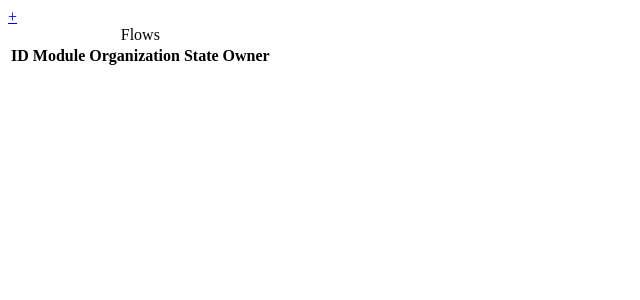
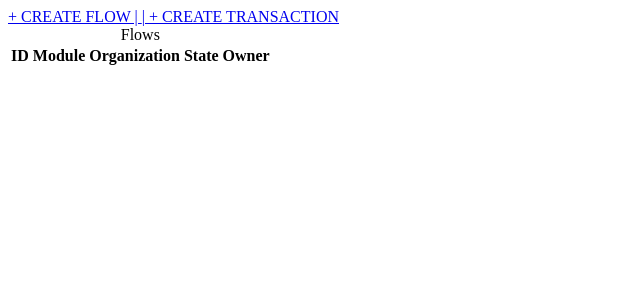
Before and after one commit to Ana-Luiza-Caldeira/Fast-Api-Django-Bonita, a Django app: page / in a window 1280 px wide. Shown: the top 300 px of the page, without its empty margins (0-640 px from the left). Run offline with Django 5.2, Linux system fonts and the light colour scheme; the visitor is signed in with stand-in values (Sample User, id 1); data that the repository does not hold is empty.

Commit message:
create and edit transaction

```diff
--- a/flow/forms.py
+++ b/flow/forms.py
@@ -10,3 +10,8 @@ class NotificationForm(forms.ModelForm):
     class Meta:
         model = Notification
         fields = ['flow', 'typeNotification', 'state', 'reprocessable', 'manageable']
+
+class NotificationFormEdit(forms.ModelForm):
+    class Meta:
+        model = Notification
+        fields = ['typeNotification', 'state', 'reprocessable', 'manageable']
--- a/flow/templates/create.html
+++ b/flow/templates/create.html
@@ -1,6 +1,6 @@
     <div>
 
-        <h2>Flow</h2>
+        <h2>{{ name }}</h2>
 
         <form
         action="{{ form_action }}"
--- a/flow/templates/index.html
+++ b/flow/templates/index.html
@@ -1,14 +1,9 @@
-<!doctype html>
-<html>
-<head>
-<title>Our Funky HTML Page</title>
-<meta name="description" content="Our first page">
-<meta name="keywords" content="html tutorial template">
-</head>
-<body>
     <div>
         <a href="{% url 'flow:addFlow' %}" class="table-link">
-            +
+            + CREATE FLOW |
+        </a>
+        <a href="{% url 'flow:addNotif' %}" class="table-link">
+            | + CREATE TRANSACTION
         </a>
         <table>
             <caption>
@@ -46,14 +41,12 @@
                             <a href="{% url 'flow:editFlow' flow.id %}" class="table-link">
                                 EDIT |
                             </a>
-                            <a href="{% url 'flow:editFlow' flow.id %}" class="table-link">
+                            <!-- <a href="{% url 'flow:editFlow' flow.id %}" class="table-link">
                                 | ADD TRANSACTION
-                            </a>
+                            </a> -->
                         </td>
                     </tr>
                 {% endfor %}
             </tbody>
         </table>
         {{ flow.created_date }}
-</body>
-</html>
--- a/flow/urls.py
+++ b/flow/urls.py
@@ -5,7 +5,12 @@ app_name = 'flow'
 
 urlpatterns = [
     path('', views.index, name="index"),
+
     path('flow/<int:process_id>/detail/', views.showFlow, name="showFlow"),
     path('flow/create/', views.addFlow, name="addFlow"),
     path('flow/<int:process_id>/update/', views.editFlow, name="editFlow"),
+
+    path('notification/<int:notification_id>/detail/', views.showNotif, name="showNotif"),
+    path('notification/create/', views.addNotif, name="addNotif"),
+    path('notification/<int:notification_id>/update/', views.editNotif, name="editNotif"),
 ]
--- a/flow/views.py
+++ b/flow/views.py
@@ -1,7 +1,7 @@
 from django.shortcuts import render, get_object_or_404, redirect
 from django.urls import reverse
 from flow.models import Flow, Notification
-from flow.forms import FlowForm, NotificationForm
+from flow.forms import FlowForm, NotificationForm, NotificationFormEdit
 from django.http import Http404
 from django.contrib.auth.decorators import login_required
 
@@ -18,9 +18,21 @@ def showFlow(request, process_id):
 
     single_flow = get_object_or_404(Flow.objects.filter(id=process_id, owner = request.user))
 
+    context = {}
+
+    notifications = (Notification.objects.filter(flow=single_flow.id))
+
+    if notifications:
+        context = {
+            "flow" : single_flow,
+            "notification" : notifications
+        }
+        return render(request, 'flow.html', context)
+
     context = {
-        "flow" : single_flow
-    }
+            "flow" : single_flow,
+            "notification" : []
+        }
 
     return render(request, 'flow.html', context)
 
@@ -28,7 +40,7 @@ def addFlow(request):
     form_action = reverse('flow:addFlow')
     if request.method == 'POST':
         form = FlowForm(request.POST)
-        context = {'form': form, 'form_action': form_action}
+        context = {'name': "Flow", 'form': form, 'form_action': form_action}
 
         if form.is_valid():
             new_flow = form.save(commit=False)
@@ -39,7 +51,7 @@ def addFlow(request):
 
         return render(request, 'create.html', context)
 
-    context = {'form': FlowForm()}
+    context = {'name': "Flow", 'form': FlowForm()}
     return render(request, 'create.html', context)
 
 def editFlow(request, process_id):
@@ -48,7 +60,7 @@ def editFlow(request, process_id):
     if request.method == 'POST':
         form = FlowForm(request.POST, instance=flow)
 
-        context = {'form': form, 'form_action': form_action}
+        context = {'name': "Flow", 'form': form, 'form_action': form_action}
 
         if form.is_valid():
             edit_flow = form.save()
@@ -57,6 +69,7 @@ def editFlow(request, process_id):
         return render(request, 'create.html', context)
 
     context = {
+        'name': "Flow",
         'form': FlowForm(instance=flow),
         'form_action': form_action
     }
@@ -74,36 +87,41 @@ def showNotif(request, transaction_id):
     return render(request, 'notification.html', context)
 
 def addNotif(request):
-    form_action = reverse('flow:create')
+    form_action = reverse('flow:addNotif')
     if request.method == 'POST':
         form = NotificationForm(request.POST)
-        context = {'form': form, 'form_action': form_action}
+        context = {'name': "Transaction", 'form': form, 'form_action': form_action}
 
         if form.is_valid():
-            new_notif = form.save(commit=False)
-            new_notif.owner = request.user
-            new_notif.save()
+            new_notification = form.save(commit=False)
+            new_notification.owner = request.user
+            new_notification.save()
 
-            return redirect('flow:index', transaction_id = new_notif.transaction_id)
+            return redirect('flow:index')
 
-        return render(request, 'flow/create.html', context)
+        return render(request, 'create.html', context)
 
-def editNotif(request, transaction_id):
-    notif = get_object_or_404(Notification, pk=transaction_id, owner=request.user)
-    form_action = reverse('flow:editNotif', args=(transaction_id,))
+    context = {'name': "Transaction", 'form': NotificationForm()}
+    return render(request, 'create.html', context)
+
+def editNotif(request, notification_id):
+    notif = get_object_or_404(Notification, pk=notification_id)
+    form_action = reverse('flow:editNotif', args=(notification_id,))
     if request.method == 'POST':
-        form = NotificationForm(request.POST, instance=notif)
+        form = NotificationFormEdit(request.POST, instance=notif)
 
-        context = {'form': form, 'form_action': form_action}
+        context = {'name': "Notification", 'form': form, 'form_action': form_action}
 
         if form.is_valid():
             edit_notif = form.save()
-            return redirect('flow:editNotif', process_id=edit_notif.id)
+            single_flow = Flow.objects.filter(pk=notif.flow.id).first()
+            return redirect('flow:showFlow', process_id=single_flow.id)
 
         return render(request, 'create.html', context)
 
     context = {
-        'form': NotificationForm(instance=notif),
+        'name': "Notification",
+        'form': NotificationFormEdit(instance=notif),
         'form_action': form_action
     }
 
```
Also changed, not shown: flow/templates/flow.html (+12 -0 lines).
